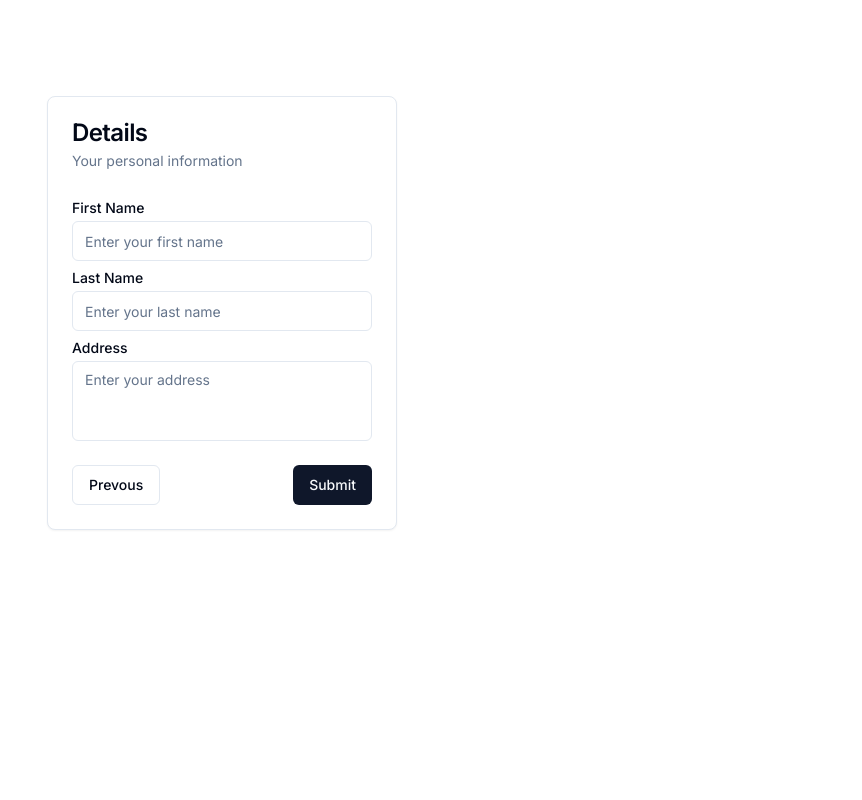
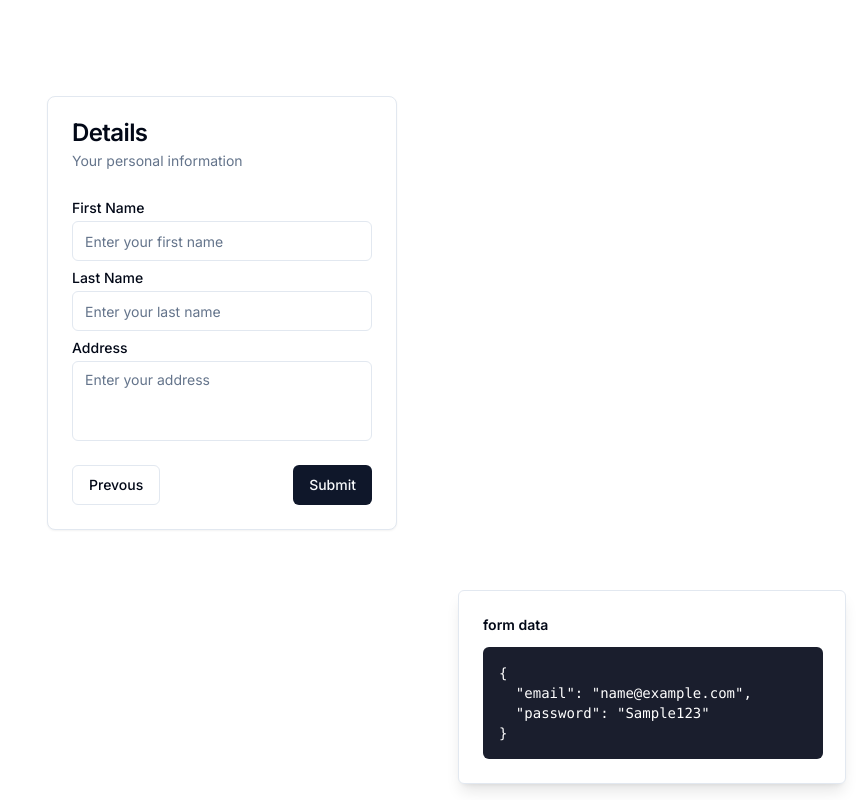
Before and after one commit to arifshariati/multi-step-form, a Next.js app: page / in a window 1280 px wide. Both pictures are taken after typing "name@example.com", "Sample123" into the empty fields and a click on the button "Next". Shown: the whole page, without its empty margins (418-1280 px from the left). Built offline with nearby package versions, Linux system fonts and the light colour scheme.

Commit message:
feat(core): finalize multi-step-form

```diff
--- a/src/app/layout.tsx
+++ b/src/app/layout.tsx
@@ -1,6 +1,7 @@
 import type { Metadata } from "next";
 import { Inter } from "next/font/google";
 import "./globals.css";
+import { Toaster } from "@/components/ui/toaster";
 
 const inter = Inter({ subsets: ["latin"] });
 
@@ -15,7 +16,10 @@ type RootLayoutProps = {
 const RootLayout = ({ children }: RootLayoutProps) => {
   return (
     <html lang="en">
-      <body className={inter.className}>{children}</body>
+      <body className={inter.className}>
+        {children}
+        <Toaster />
+      </body>
     </html>
   );
 };
--- a/src/components/forms/multi-step-form.tsx
+++ b/src/components/forms/multi-step-form.tsx
@@ -1,5 +1,5 @@
 "use client";
-
+import { useEffect } from "react";
 import { useForm } from "react-hook-form";
 import { zodResolver } from "@hookform/resolvers/zod";
 import { useFormContext } from "@/contexts/form-context";
@@ -9,6 +9,7 @@ import { FormConfig, FormField as FormFieldType } from "@/types/forms";
 import { Card, CardContent, CardDescription, CardFooter, CardHeader, CardTitle } from "../ui/card";
 import { Button } from "../ui/button";
 import { Form, FormField } from "../ui/form";
+import { toast } from "../ui/use-toast";
 
 type DisplayCardFooterButtonsProps = {
   currentStep: number;
@@ -51,12 +52,24 @@ const MultiStepForm = ({ formConfig }: MultiStepFormProps) => {
 
   const handleSubmit = (values: any) => {
     updateFormData(values);
+
     if (currentStep + 1 < formConfig.length) {
       nextStep();
     }
   };
 
-  console.log({ formData });
+  useEffect(() => {
+    currentStep + 1 >= formConfig.length &&
+      toast({
+        title: "form data",
+        description: (
+          <pre className="mt-2 w-[340px] rounded-md bg-slate-950 p-4">
+            <code className="text-white">{JSON.stringify(formData, null, 2)}</code>
+          </pre>
+        ),
+      });
+  }, [currentStep, formData, formConfig]);
+
   return (
     <Card className="w-[350px]">
       <CardHeader>
```
